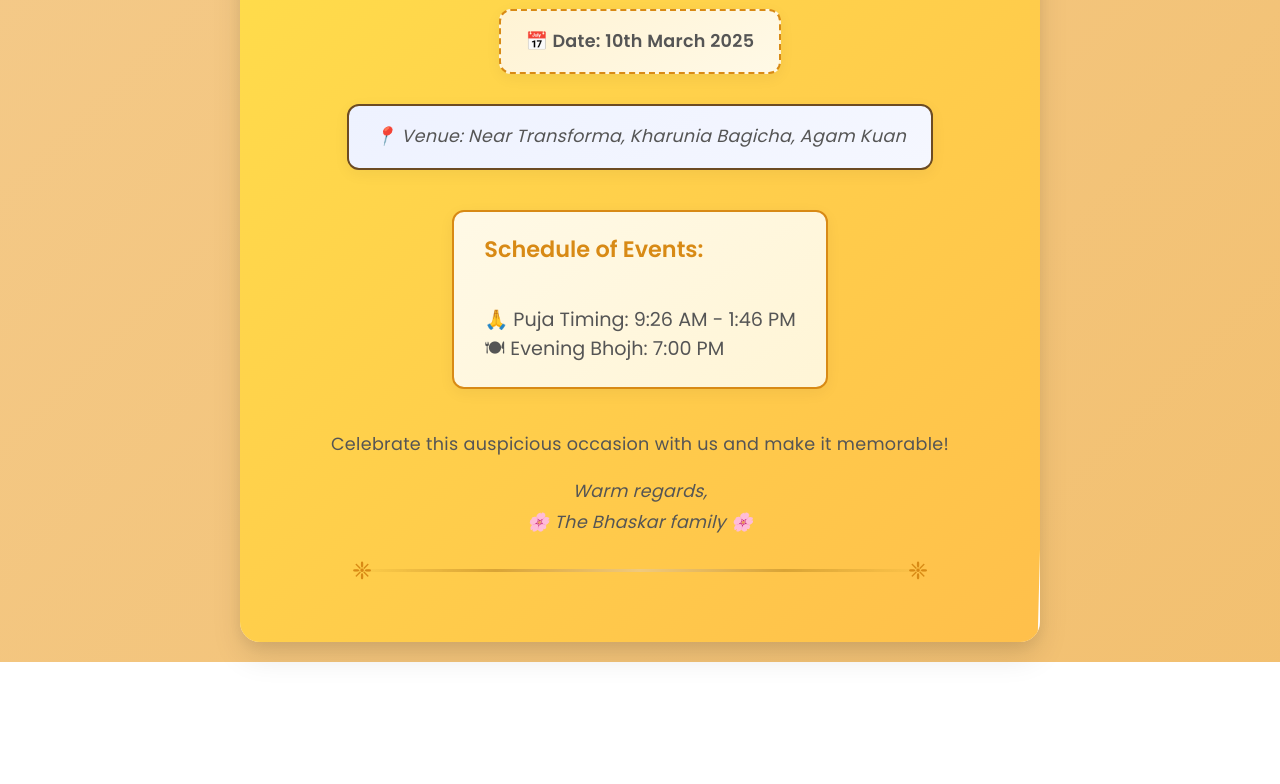
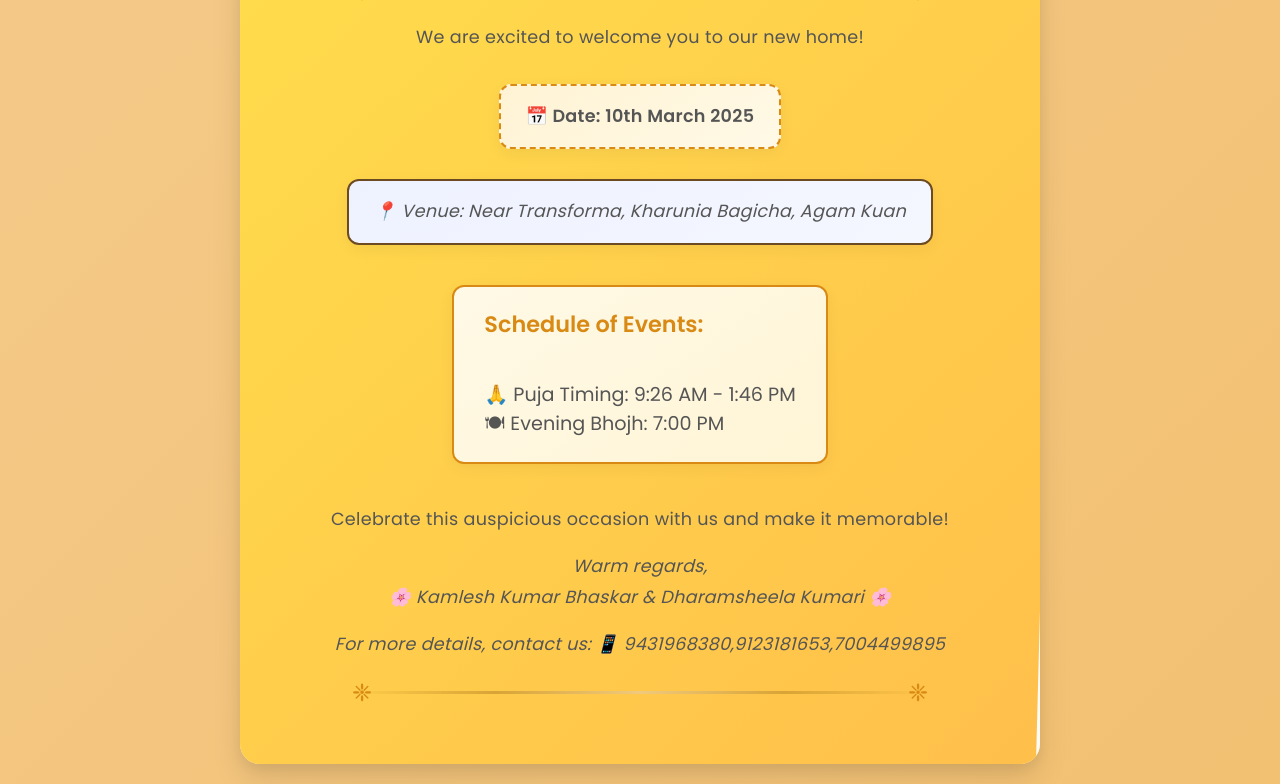
Before and after one commit to Urbroskie/Gp, a plain HTML site: page index.html in a window 1280 px wide. Shown: the part 338-1122 px from the top of the page. Before the commit the page ends 1000 px from the top, so only its background shows below. Drawn offline with nearby package versions, Linux system fonts and the light colour scheme.

Commit message:
Update index.html

```diff
--- a/index.html
+++ b/index.html
@@ -243,7 +243,8 @@
 </head>
 <body>
     <div class="card">
-        <pre><h1 class="animate_animated animate_fadeInDown">✨ You're Invited! ✨ With Family </h1></pre>
+        <pre><h1 class="animate_animated animate_fadeInDown">✨ You're Invited! ✨
+With Family </h1></pre>
         <h2>Greh Pravesh Ceremony</h2>
         <div class="decoration"></div>
         <p>We are excited to welcome you to our new home!</p>
@@ -255,7 +256,8 @@
             🍽 Evening Bhojh: 7:00 PM
         </div>
         <p>Celebrate this auspicious occasion with us and make it memorable!</p>
-        <p class="footer">Warm regards, <br> 🌸 The Bhaskar family 🌸</p>
+        <p class="footer">Warm regards, <br> 🌸 Kamlesh Kumar Bhaskar & Dharamsheela Kumari  🌸</p>
+        <p class="footer">For more details, contact us: 📱 9431968380,9123181653,7004499895</p>
         <div class="decoration"></div>
     </div>
 </body>
```
